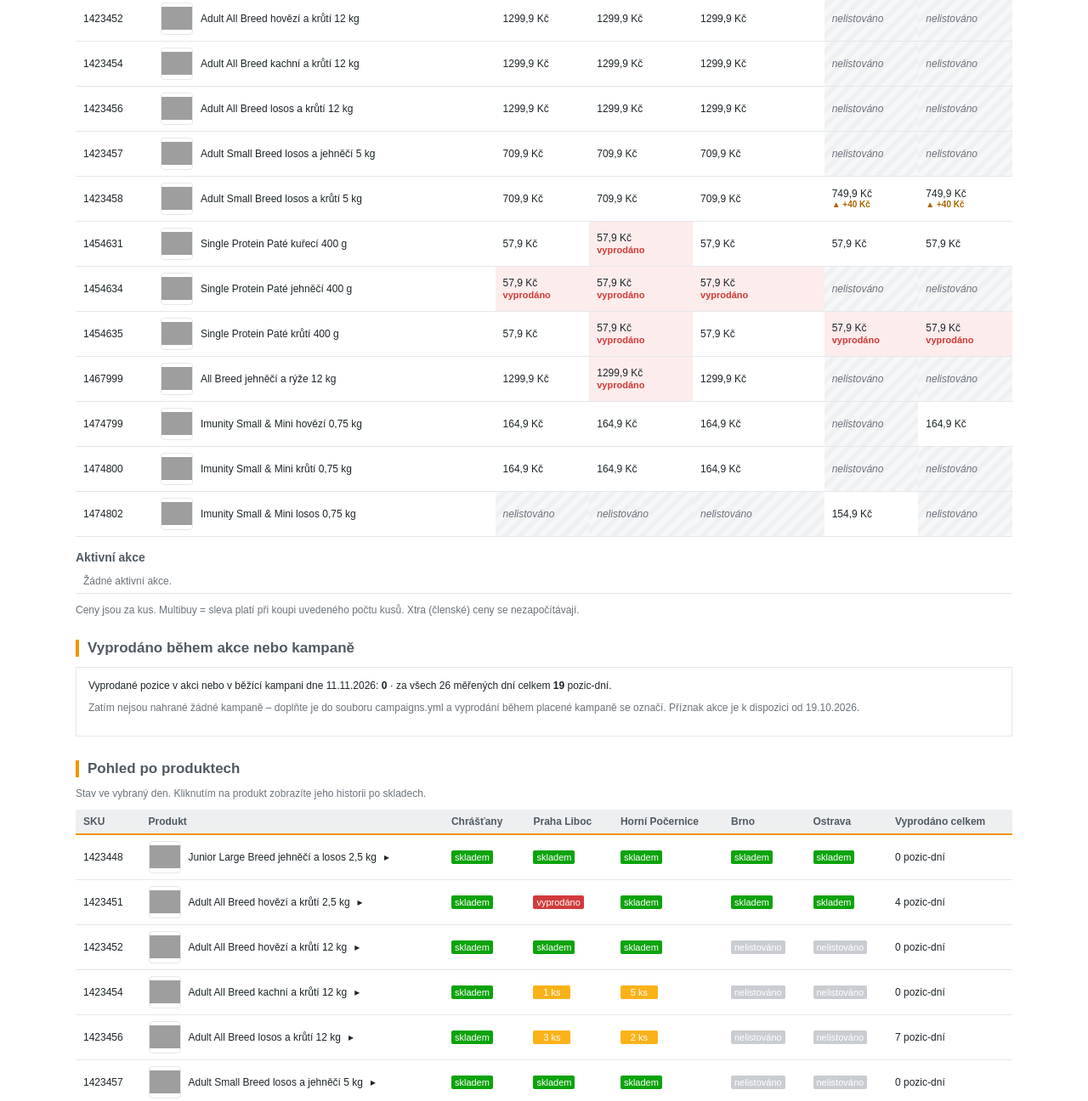
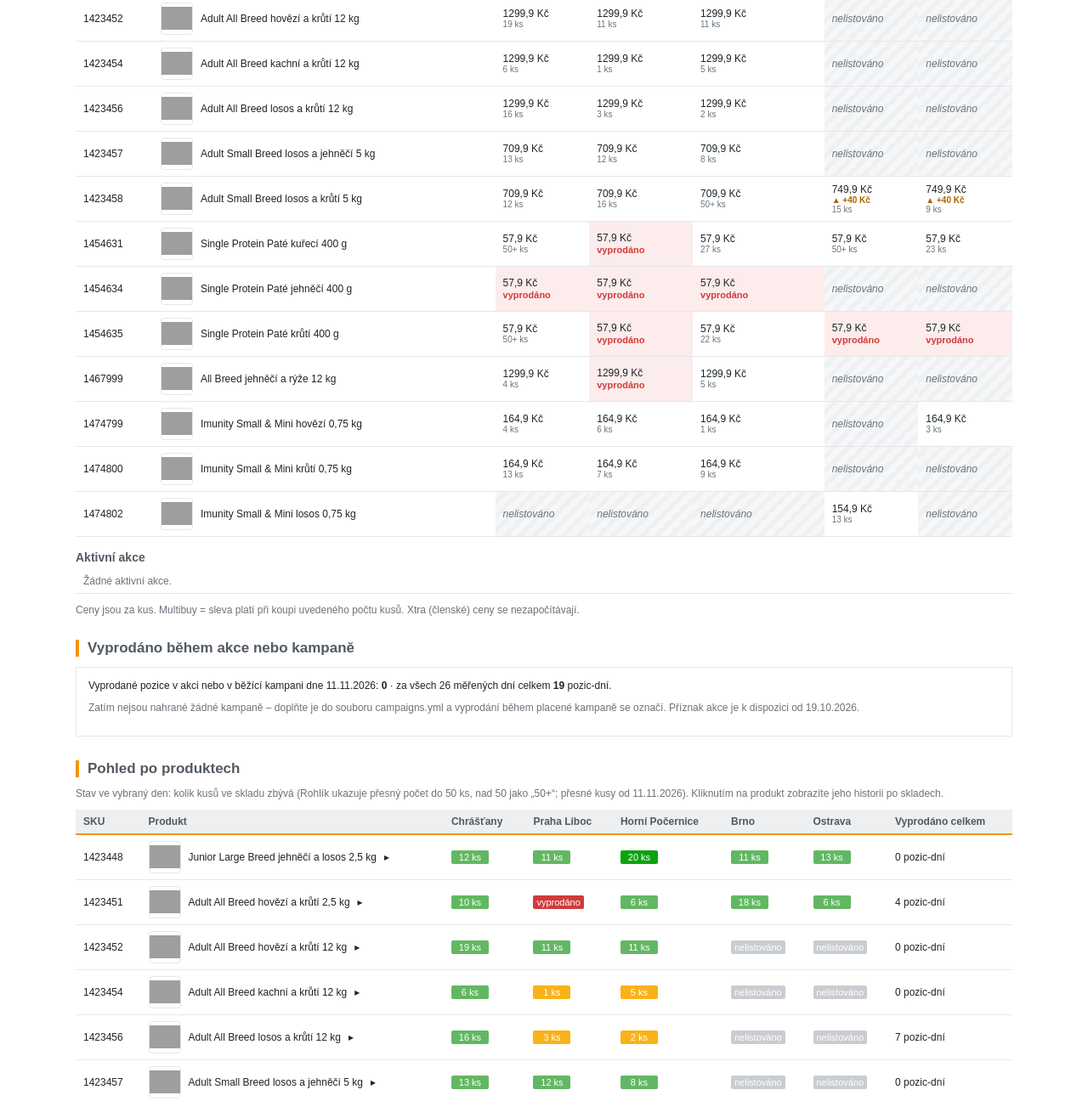
Before and after one commit to isigno247/rohlik-oos-report, a plain HTML site: page docs/index.html in a window 1280 px wide. Shown: the part 2726-4022 px from the top of the page at 85% size. Drawn offline with nearby package versions, Linux system fonts and the light colour scheme; grey boxes are pictures that could not be loaded.

Commit message:
Add files via upload

```diff
--- a/docs/index.html
+++ b/docs/index.html
@@ -66,6 +66,7 @@ tr.sku{cursor:pointer}tr.sku:hover{background:#fafbfb}
 .dbar i b{position:absolute;left:0;top:0;bottom:0;border-radius:4px}.dbar span{font-weight:bold;min-width:52px;font-size:12px}
 .dots{letter-spacing:2px;font-size:14px;white-space:nowrap}.dots b{color:#fab219}.dots i{color:#dfe2e5;font-style:normal}
 td.oosc{background:#fdecec}td.nlc{background:repeating-linear-gradient(135deg,#f6f7f8,#f6f7f8 6px,#eef0f2 6px,#eef0f2 12px)}
+.uq{display:block;font-size:10px;color:#6b737b}
 .up2{display:block;font-size:10px;color:#a86400;font-weight:bold}
 footer{font-size:10px;color:var(--slate);border-top:1px solid var(--line);padding-top:12px;margin-top:30px}
 </style>
@@ -114,7 +115,7 @@ footer{font-size:10px;color:var(--slate);border-top:1px solid var(--line);paddin
 <div class="card"><div id="promo"></div></div>
 
 <h2>Pohled po produktech</h2>
-<p class="note">Stav ve vybraný den. Kliknutím na produkt zobrazíte jeho historii po skladech.</p>
+<p class="note">Stav ve vybraný den: kolik kusů ve skladu zbývá (Rohlík ukazuje přesný počet do 50 ks, nad 50 jako „50+“; přesné kusy od 11.11.2026). Kliknutím na produkt zobrazíte jeho historii po skladech.</p>
 <div class="scroll"><table id="skus"></table></div>
 
 <h2>Nejčastější výpadky (všechny dny)</h2><div class="scroll"><table id="top"></table></div>
@@ -143,6 +144,7 @@ Promise.all([fetch('data/polaris.json',{cache:'no-store'}).then(r=>r.json()),fet
  const zc=k=>`<span class="zc" style="--c:${COL[k]}">${zn[k]}</span>`;
  const dots=u=>`<span class="dots" title="${u} ks">${'<b>●</b>'.repeat(Math.max(0,Math.min(5,u)))}${'<i>●</i>'.repeat(5-Math.max(0,Math.min(5,u)))}</span> <b style="color:#b57d00">${u} ks</b>`;
  const rchip=(r,day)=>{if(!r)return '<span class="chip ch-none">neuvedeno</span>';if(/^\d{4}-/.test(r))return r<=day?'<span class="chip ch-today">dnes</span>':`<span class="chip ch-date">${fmt(r)}</span>`;if(/today|dnes/i.test(r))return '<span class="chip ch-today">dnes</span>';return `<span class="chip ch-date">${r}</span>`};
+ const uLbl=u=>u>=50?'50+ ks':u+' ks', uCol=u=>u<=5?'#fab219':u<20?'#62b862':'#0ca30c';
  const dbar=n=>{if(!n)return '';const c=n>7?'#d03b3b':n>3?'#F19500':'#fab219';return `<span class="dbar"><span style="color:${c}">${dny(n)}</span><i><b style="width:${Math.min(100,n/21*100)}%;background:${c}"></b></i></span>`};
  const labels=[];for(let t=new Date(days[0].date+'T12:00');t<=new Date(days[days.length-1].date+'T12:00');t.setDate(t.getDate()+1))labels.push(t.toISOString().slice(0,10));
  let sel=days.length-1, range=0, fz='', fs='';
@@ -212,7 +214,7 @@ Promise.all([fetch('data/polaris.json',{cache:'no-store'}).then(r=>r.json()),fet
    skusF().forEach(sku=>{const base=zonesF().map(z=>d.pos[sku]&&d.pos[sku][z.key]).filter(g=>g&&g[0]!=='N').map(g=>g[2]).filter(v=>v);const mn=Math.min(...base);
     t+=`<tr><td>${sku}</td><td>${prod(sku)}</td>`+zonesF().map(z=>{const g=d.pos[sku]&&d.pos[sku][z.key];if(!g||g[0]==='N')return '<td class="nlc"><i class="note">nelistováno</i></td>';const diff=g[2]&&mn&&g[2]-mn>0.05?`<span class="up2">▲ +${num(+(g[2]-mn).toFixed(1))} Kč</span>`:'';
     const pr=(g[4]||[]).filter(x=>x[0]!=='premium');pr.forEach(x=>promoRows.push([sku,z,x,g]));const oosT=g[0]==='O'?'<br><span style="color:#d03b3b;font-size:11px;font-weight:bold">vyprodáno</span>':'';const cl=g[0]==='O'?' class="oosc"':'';
-    return pr.length?`<td${cl}><b>${kc(pr[0][1])}</b> <s class="note">${kc(pr[0][2]||g[2])}</s><br>${pbadge(pr[0])}${oosT}</td>`:`<td${cl}>${kc(g[2])}${diff}${oosT}</td>`}).join('')+'</tr>'});
+    return pr.length?`<td${cl}><b>${kc(pr[0][1])}</b> <s class="note">${kc(pr[0][2]||g[2])}</s><br>${pbadge(pr[0])}${oosT}</td>`:`<td${cl}>${kc(g[2])}${diff}${g[0]==='I'&&g[1]!=null?`<span class="uq">${uLbl(g[1])}</span>`:''}${oosT}</td>`}).join('')+'</tr>'});
    $('prices').innerHTML=t;
    tbl('promos',['SKU','Produkt','Sklad','Typ akce','Akční cena','Běžná cena','Platí do','Zásoba'],promoRows.map(([sku,z,x,g])=>[sku,prod(sku),zc(z.key),pbadge(x),'<b>'+kc(x[1])+'</b>',kc(x[2]||g[2]),x[5]?full(x[5]):'–',g[0]==='O'?'<b style="color:#d03b3b">vyprodáno</b>':(g[1]<=5?'<span style="color:#b57d00">'+g[1]+' ks</span>':'skladem')]),'Žádné aktivní akce.');
    $('pricenote').textContent='Ceny jsou za kus. Multibuy = sleva platí při koupi uvedeného počtu kusů. Xtra (členské) ceny se nezapočítávají.';
@@ -234,7 +236,7 @@ Promise.all([fetch('data/polaris.json',{cache:'no-store'}).then(r=>r.json()),fet
   const SC={I:['#0ca30c','skladem'],O:['#d03b3b','vyprodáno'],N:['#c9cdd1','nelistováno']};
   let s='<tr><th>SKU</th><th>Produkt</th>'+zonesF().map(z=>`<th>${z.name}</th>`).join('')+'<th>Vyprodáno celkem</th></tr>';
   skusF().forEach(sku=>{const tot=days.reduce((a,x)=>a+x.oos.filter(o=>o.sku==sku&&(!fz||o.zone===fz)).length,0);
-   s+=`<tr class="sku" data-s="${sku}"><td>${sku}</td><td>${prod(sku).replace('</span>',' ▸</span>')}</td>`+zonesF().map(z=>{const st=status(d,sku,z.key),lw=d.low.find(o=>o.sku==sku&&o.zone===z.key);const [c,t]=SC[st];return `<td><span class="st" style="background:${lw&&st==='I'?'#fab219':c}">${lw&&st==='I'?lw.units+' ks':t}</span></td>`}).join('')+`<td>${tot} pozic-dní</td></tr>`;
+   s+=`<tr class="sku" data-s="${sku}"><td>${sku}</td><td>${prod(sku).replace('</span>',' ▸</span>')}</td>`+zonesF().map(z=>{const st=status(d,sku,z.key),lw=d.low.find(o=>o.sku==sku&&o.zone===z.key);const u=d.pos&&d.pos[sku]&&d.pos[sku][z.key]?d.pos[sku][z.key][1]:(lw?lw.units:null);const [c,t]=SC[st];return st==='I'&&u!=null?`<td><span class="st" style="background:${uCol(u)}" title="Zbývá ${uLbl(u)}">${uLbl(u)}</span></td>`:`<td><span class="st" style="background:${c}">${t}</span></td>`}).join('')+`<td>${tot} pozic-dní</td></tr>`;
    s+=`<tr id="h${sku}" style="display:${fs?'':'none'}"><td colspan="${zonesF().length+3}" style="background:#fafbfb">`+zonesF().filter(z=>!(D.nl[sku]||[]).includes(z.key)).map(z=>{let streak=0,best=0,n=0;const cells=labels.map(l=>{const x=days[idx[l]];if(!x)return '<span style="background:#e1e4e7" title="'+fmt(l)+': bez měření"></span>';const o=x.oos.some(q=>q.sku==sku&&q.zone===z.key);if(o){n++;streak++;best=Math.max(best,streak)}else streak=0;return `<span style="background:${o?'#d03b3b':'#0ca30c'}${l===d.date?';outline:2px solid #1C2529':''}" title="${fmt(l)}: ${o?'vyprodáno':'skladem'}"></span>`}).join('');
     return `<div style="display:flex;align-items:center;gap:10px;margin:3px 0"><span style="width:120px;font-size:12px">${z.name}</span><span class="strip">${cells}</span><span class="note">${dny(n)} vyprodáno · nejdelší výpadek ${dny(best)}</span></div>`}).join('')+'</td></tr>'});
   $('skus').innerHTML=s;
```
